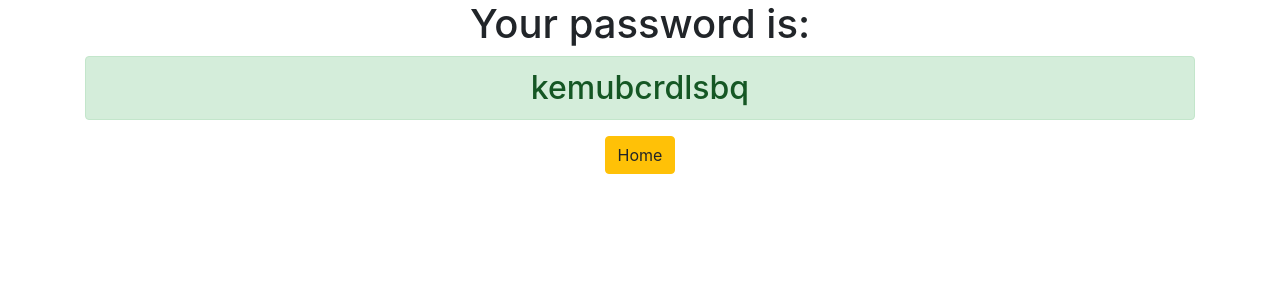
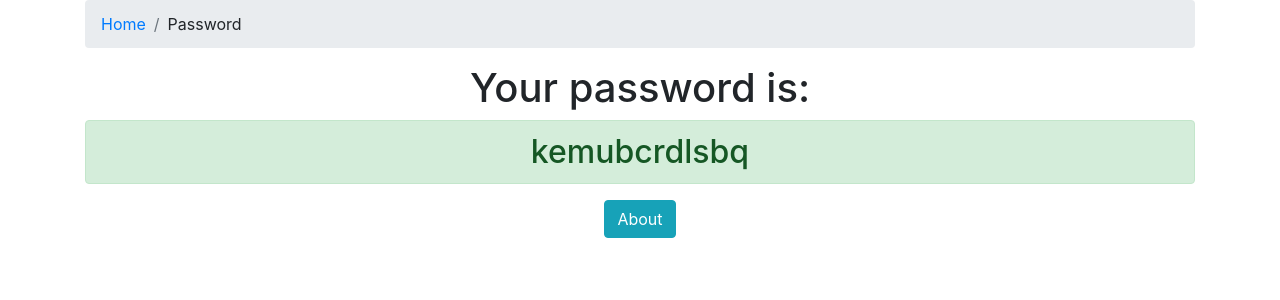
Before and after one commit to mustansirr/django_password_generator_project, a Django app: page /password in a window 1280 px wide. Shown: the top 300 px of the page. Run offline with Django 3.2, Linux system fonts and the light colour scheme; some libraries are stand-ins or nearby versions.

Commit message:
first commit

```diff
--- a/Password_generator/urls.py
+++ b/Password_generator/urls.py
@@ -18,5 +18,6 @@ from generator import views
 
 urlpatterns = [
     path('', views.home, name='home'),
-    path('password', views.password),
+    path('password', views.password, name='password'),
+    path('about',views.about),
 ]
--- a/generator/templates/generator/password.html
+++ b/generator/templates/generator/password.html
@@ -1,7 +1,19 @@
 <link rel="stylesheet" href="https://stackpath.bootstrapcdn.com/bootstrap/4.5.0/css/bootstrap.min.css" integrity="sha384-9aIt2nRpC12Uk9gS9baDl411NQApFmC26EwAOH8WgZl5MYYxFfc+NcPb1dKGj7Sk" crossorigin="anonymous">
 
+<div class="container text-center"
+  <nav aria-label="breadcrumb">
+    <ol class="breadcrumb">
+      <li class="breadcrumb-item"><a href="{% url 'home' %}">Home</a></li>
+      <li class="breadcrumb-item">Password</li>
+    </ol>
+  </nav>
+</div>
 <div class="container text-center">
   <h1>Your password is:</h1>
   <h2 class="alert alert-success">{{password}}</h2>
-  <a href="{% url 'home' %}" class="btn btn-warning">Home</a>
 </div>
+<form action="about">
+<div class="container text-center">
+  <input type="submit" name="about" value="About" class="btn btn-info "></input>
+</div>
+</form>
--- a/generator/views.py
+++ b/generator/views.py
@@ -25,3 +25,6 @@ def password(request):
         thepassword += random.choice(characters)
 
     return render(request, 'generator/password.html', {'password':thepassword})
+
+def about(request):
+    return render(request, 'generator/about.html')
```
Also changed, not shown: generator/templates/generator/about.html (+12 -18 lines), generator/templates/generator/css/screen.css (added, +16 -0 lines), generator/templates/generator/home.html (+22 -3 lines), README.md (added), db.sqlite3.
